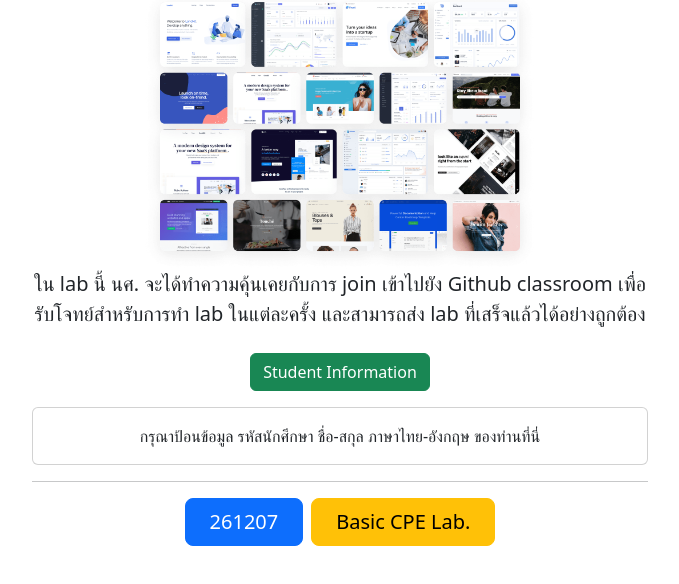
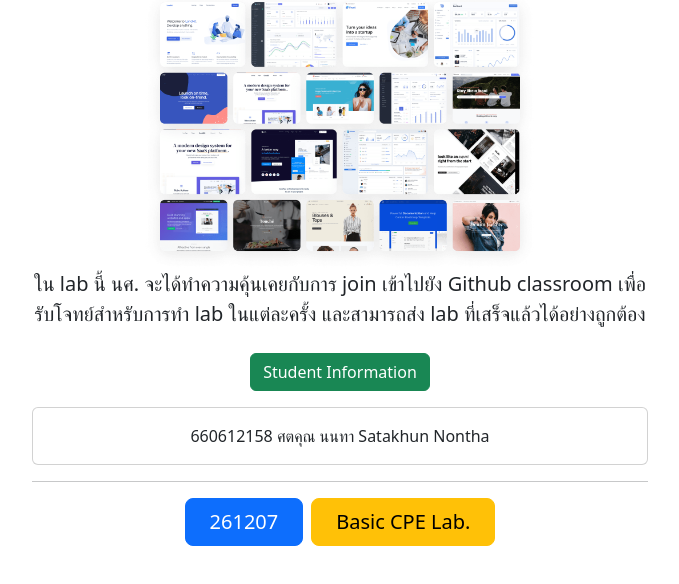
Before and after one commit to cpe207/lab01-Sata-P, a plain HTML site: page index.html in a window 1280 px wide. Both pictures are taken after a click on the button "Student Information". Shown: the part 178-762 px from the top of the page, without its empty margins (300-979 px from the left). Drawn offline with nearby package versions, Linux system fonts and the light colour scheme.

Commit message:
lab01 done insert name

```diff
--- a/index.html
+++ b/index.html
@@ -50,8 +50,7 @@
           </p>
           <div class="collapse" id="collapseExample">
             <div class="card card-body">
-              กรุณาป้อนข้อมูล รหัสนักศึกษา ชื่อ-สกุล ภาษาไทย-อังกฤษ
-              ของท่านที่นี่
+              660612158 ศตคุณ นนทา Satakhun Nontha
             </div>
           </div>
         </div>
```
